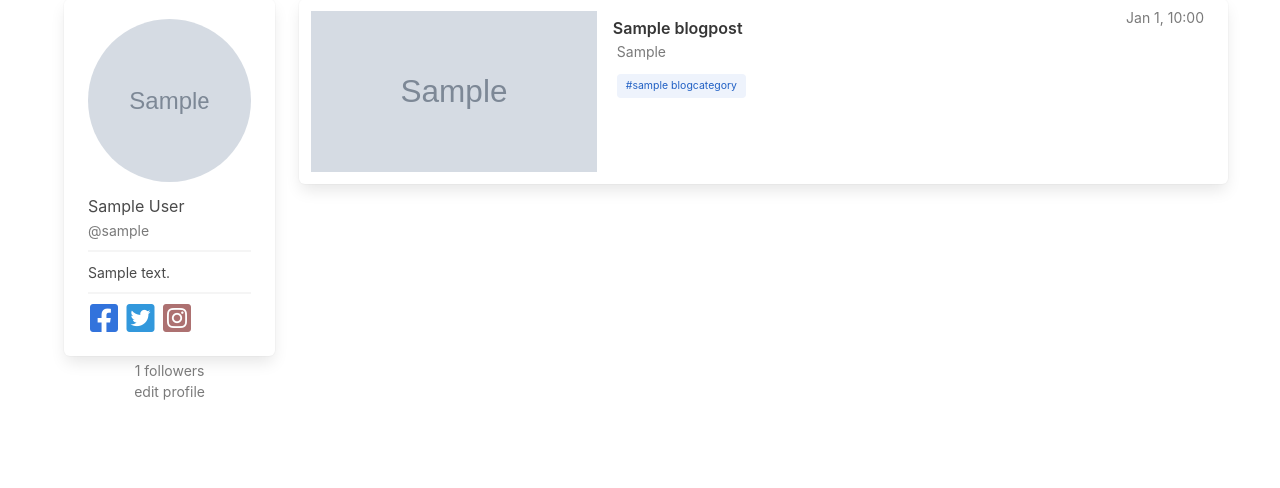
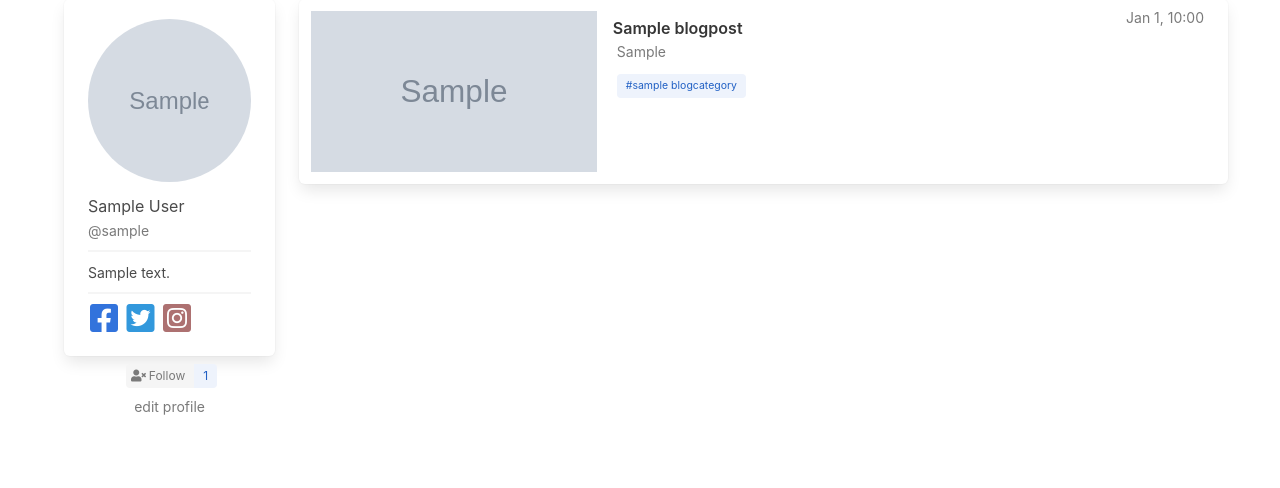
Before and after one commit to j-millan/myblog, a Django app: page /author/1/ in a window 1280 px wide. Shown: the part 121-609 px from the top of the page. Run offline with Django 3.2, Linux system fonts and the light colour scheme; a user stored in the database is signed in; tables that the repository leaves empty hold one stand-in row (values such as "Sample post"); grey boxes marked "Sample" are stand-in pictures; some libraries are stand-ins or nearby versions.

Commit message:
Modify followers button for non-authenticated users

```diff
--- a/blog/templates/blog/user_profile.html
+++ b/blog/templates/blog/user_profile.html
@@ -61,9 +61,12 @@
 				</div>
 			</div>
 			{% if author == user %}
-				<small class="has-text-centered is-block">
-					{{ author.followers.count }} followers
-				</small>
+				<p class="tags has-addons is-centered mt-2 mb-0">
+					{% follow_tag_button author disabled=True %}
+					<span class="tag is-link is-light">
+						{{ author.followers.count }}
+					</span>
+				</p>
 				<small class="has-text-centered is-block">
 					<a href="{% url 'accounts:edit_profile' %}" class="has-text-grey">edit profile</a>
 				</small>
@@ -73,16 +76,19 @@
 						<div class="column">
 							<p class="tags has-addons is-centered">
 								{% follow_tag_button author user %}
-								<a class="tag is-link is-light">
+								<span class="tag is-link is-light">
 									{{ author.followers.count }}
-								</a>
+								</span>
 							</p>
 						</div>
 					</div>
 				{% else %}
-					<small class="has-text-centered is-block">
-						{{ author.followers.count }} followers
-					</small>
+					<p class="tags has-addons is-centered mt-2 mb-0">
+						{% follow_tag_button author disabled=True %}
+						<span class="tag is-link is-light">
+							{{ author.followers.count }}
+						</span>
+					</p>
 				{% endif %}
 			{% endif %}
 		</div>
--- a/blog/templatetags/inclusion_tags.py
+++ b/blog/templatetags/inclusion_tags.py
@@ -11,13 +11,16 @@ def render_tag(category):
 	return context
 
 @register.inclusion_tag('inclusion_tags/follow_tag_button.html')
-def follow_tag_button(author, user):
+def follow_tag_button(author, user=None, disabled=False):
 	context = dict()
-	follower = UserFollowing.objects.filter(user=user, user_following=author)
-	if follower.exists():
-		context = {'url': reverse('blog:unfollow_author', kwargs={'pk': author.pk}), 'tag_color': 'is-danger', 'fa_icon': 'fa-user-minus', 'text': 'Unfollow'}
+	if disabled:
+		context = {'disabled': True}
 	else:
-		context = {'url': reverse('blog:follow_author', kwargs={'pk': author.pk}), 'tag_color': 'is-link', 'fa_icon': 'fa-user-plus', 'text': 'Follow'}
+		follower = UserFollowing.objects.filter(user=user, user_following=author)
+		if follower.exists():
+			context = {'url': reverse('blog:unfollow_author', kwargs={'pk': author.pk}), 'tag_color': 'is-danger', 'fa_icon': 'fa-user-minus', 'text': 'Unfollow'}
+		else:
+			context = {'url': reverse('blog:follow_author', kwargs={'pk': author.pk}), 'tag_color': 'is-link', 'fa_icon': 'fa-user-plus', 'text': 'Follow'}
 
 	return context
 
--- a/templates/inclusion_tags/follow_tag_button.html
+++ b/templates/inclusion_tags/follow_tag_button.html
@@ -1,6 +1,15 @@
+{% if disabled %}
+	<span class="tag is-light has-text-grey">
+		<span class="icon is-small">
+			<i class="fas fa-user-times"></i>
+		</span>
+		<span>Follow</span>
+	</span >
+{% else %}
 	<a href="{{ url }}" class="tag {{ tag_color }}">
 		<span class="icon is-small">
 			<i class="fas {{ fa_icon }}"></i>
 		</span>
 		<span>{{ text }}</span>
 	</a>
+{% endif %}
```
Lines whose indentation alone changed are shown as unchanged.
